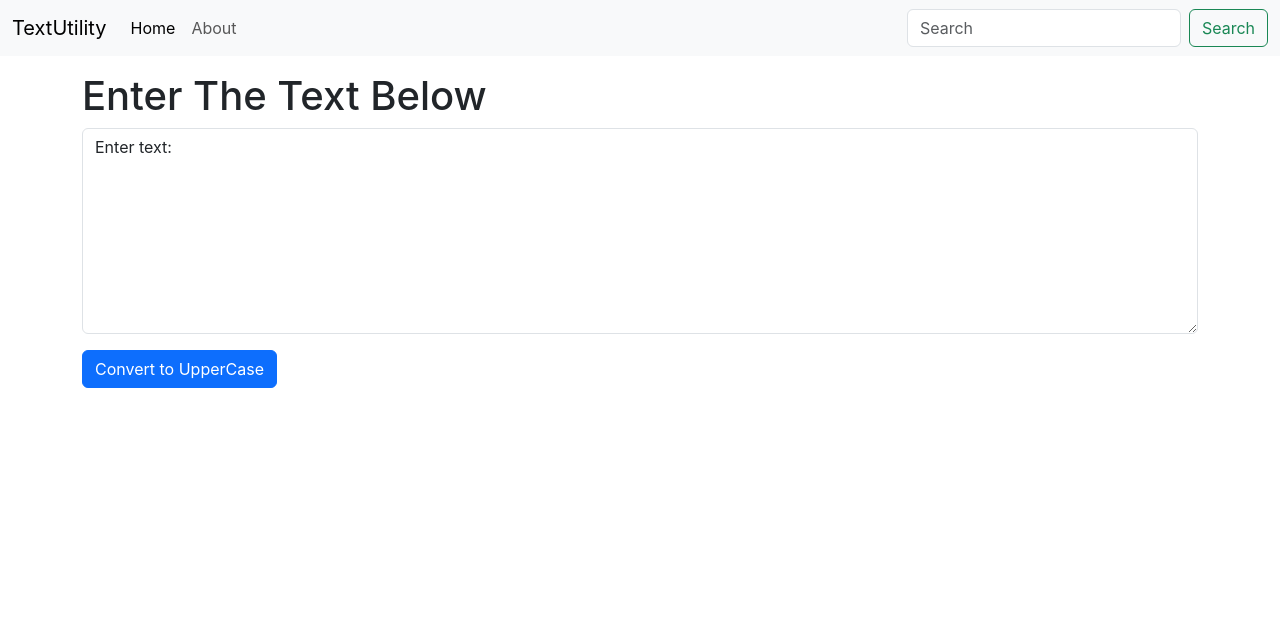
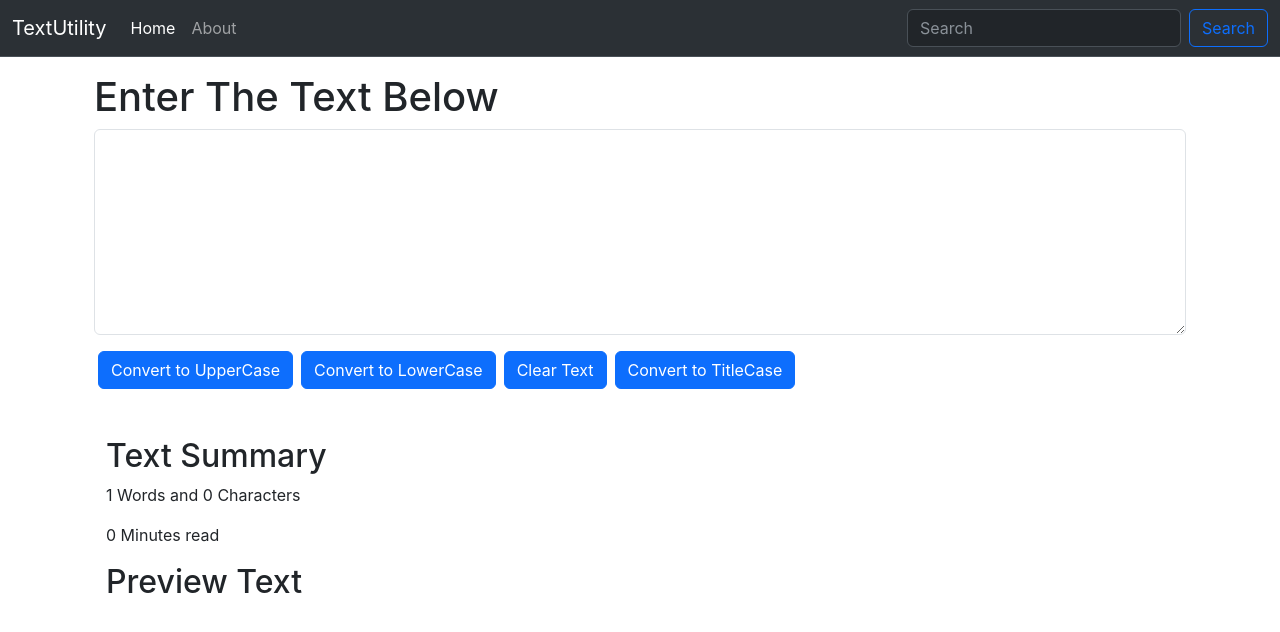
Before and after one commit to coder1311/P1_TextUtility, a React (Create React App) app: page / in a window 1280 px wide. Shown: the top 632 px of the page. Built offline with nearby package versions, Linux system fonts and the light colour scheme.

Commit message:
TextUtility commit-3

```diff
--- a/src/components/Navbar.js
+++ b/src/components/Navbar.js
@@ -4,7 +4,7 @@ import PropTypes from 'prop-types'
 export default function Navbar(props) {
   return (
     <div>
-      <nav className="navbar navbar-expand-lg bg-body-tertiary">
+      <nav className="navbar navbar-expand-lg bg-body-tertiary bg-dark border-bottom border-bottom-dark" data-bs-theme="dark">
         <div className="container-fluid">
           <a className="navbar-brand" href="/">
             {props.title}
@@ -40,7 +40,7 @@ export default function Navbar(props) {
                 placeholder="Search"
                 aria-label="Search"
               />
-              <button className="btn btn-outline-success" type="submit">
+              <button className="btn btn-outline-primary" type="submit">
                 Search
               </button>
             </form>
--- a/src/components/TextForm.js
+++ b/src/components/TextForm.js
@@ -7,19 +7,45 @@ export default function TextForm(props) {
         setText(text.toUpperCase({text}))
     }
 
+    const handleLoClick = () =>{
+        setText(text.toLowerCase({text}))
+    }
+
+    const clearText = () =>{
+        setText('')
+    }
+
+    const handleTitleClick = () =>{
+        setText(text.split(' ')
+        .map(w => w[0].toUpperCase() + w.substring(1).toLowerCase())
+        .join(' ')
+        )
+    }
+
+
     const handleOnChange = (event) =>{
         setText(event.target.value)
     }
 
-    const [text, setText] = useState("Enter text:");
+    const [text, setText] = useState("");
 
-  return (
-    <div>
+    return (
+    <div className="container">
       <div className="mb-3">
         <h1>{props.heading}</h1>
         <textarea className="form-control" value={text} onChange={handleOnChange} id="textForm" rows="8" />
       </div>
-      <button className="btn btn-primary" onClick={handleUpClick}>Convert to UpperCase</button>
+      <button className="btn btn-primary mx-1" onClick={handleUpClick}>Convert to UpperCase</button>
+      <button className="btn btn-primary mx-1" onClick={handleLoClick}>Convert to LowerCase</button>
+      <button className="btn btn-primary mx-1" onClick={clearText}>Clear Text</button>
+      <button className="btn btn-primary mx-1" onClick={handleTitleClick}>Convert to TitleCase</button>
+      <div className="container my-5">
+        <h2>Text Summary</h2>
+        <p>{text.split(" ").length} Words and {text.length} Characters</p>
+        <p>{0.008 * text.length} Minutes read</p>
+        <h2>Preview Text</h2>
+        <p>{text}</p>
+      </div>
     </div>
-  );
+    );
 }
```
